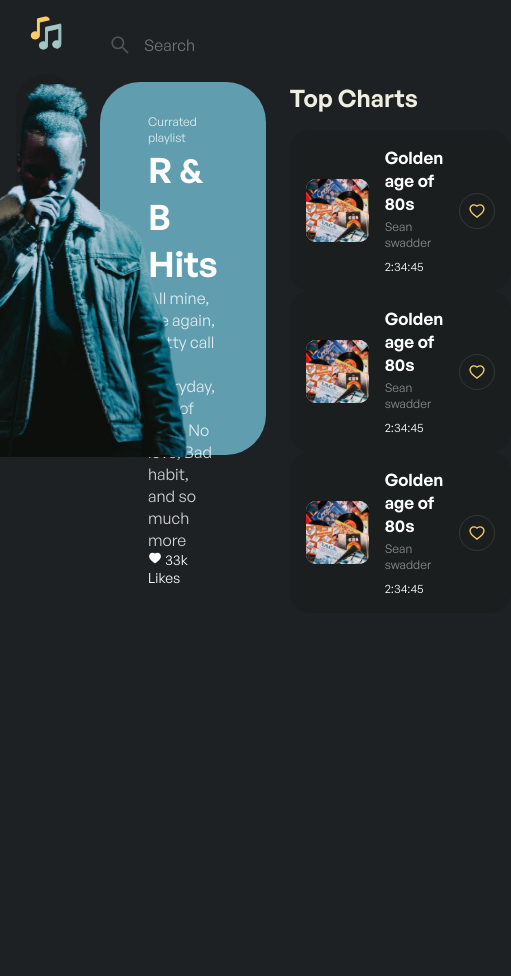
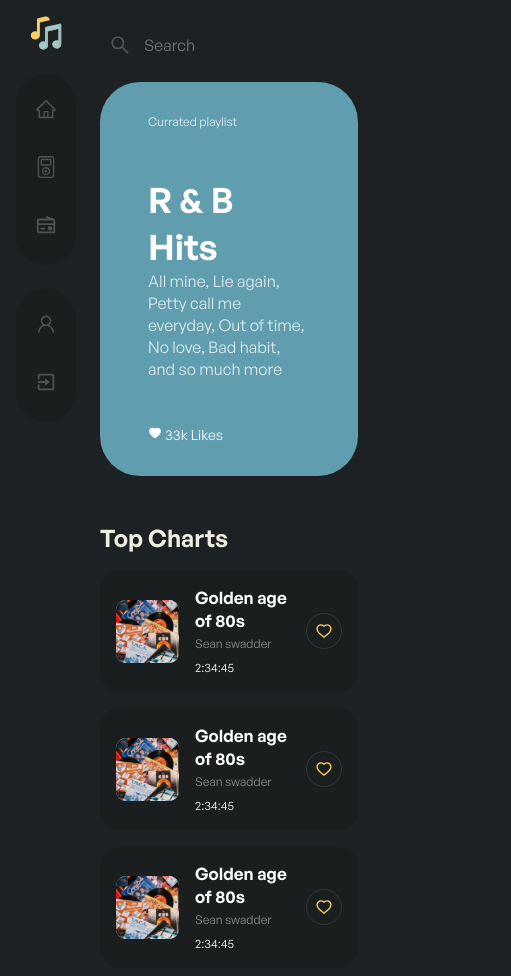
Before and after one commit to Rafaelnoll/React-music, a React (Vite) app: page / in a window 390 px wide. Shown: the whole page, 511 px wide, since content can reach past the window. Before the commit the page ends 844 px from the top, so only its background shows below. Built offline with nearby package versions, Linux system fonts and the light colour scheme.

Commit message:
Adding responsive style to the Charts section

```diff
--- a/src/components/HeroSection/styles.js
+++ b/src/components/HeroSection/styles.js
@@ -10,6 +10,12 @@ export const HeroSectionContainer = styled.div`
 	padding: 32px 48px;
 	display:flex;
 	justify-content:space-between;
+
+	@media (max-width:980px) {
+		&{
+			margin:0;
+		}
+	}
 `;
 
 export const TextsHeroSection = styled.div`
@@ -42,6 +48,18 @@ export const TextsHeroSection = styled.div`
 			color: rgba(255,255,255,0.8);
 		}
 	}
+
+	@media (max-width:980px) {
+		span{
+			margin-bottom:46px;
+		}
+
+		.text-container{
+			p{
+				margin-bottom:46px;
+			}
+		}
+	}
 `;
 
 export const HeroSectionImageContainer = styled.div`
@@ -50,7 +68,13 @@ export const HeroSectionImageContainer = styled.div`
 
 	img{
 		position:absolute;
-		top:-30px;
-		right:0px;
+		top:-32px;
+		right:-45px;
+	}
+
+	@media (max-width:980px) {
+		&{
+			display:none;
+		}
 	}
 `;
--- a/src/components/Main/index.jsx
+++ b/src/components/Main/index.jsx
@@ -1,8 +1,8 @@
 import { HeroSection } from "../HeroSection";
 import { SideMenu } from "../SideMenu";
 import { TopNav } from "../TopNav";
+import { MainContainer, MainContent } from "./styles";
 import { Chart } from "../Chart";
-import { MainContainer, MainContent } from "./styles";
 
 export function Main() {
 	return (
@@ -14,9 +14,11 @@ export function Main() {
 					<HeroSection />
 					<div className="top-charts">
 						<h2>Top Charts</h2>
-						<Chart />
-						<Chart />
-						<Chart />
+						<div className="charts-list">
+							<Chart />
+							<Chart />
+							<Chart />
+						</div>
 					</div>
 				</div>
 			</MainContent>
--- a/src/components/Main/styles.js
+++ b/src/components/Main/styles.js
@@ -13,11 +13,12 @@ export const MainContent = styled.div`
 		display:flex;
 	}
 
-	.top-charts{
-		flex:1;
+	.charts-list{
+		flex:.8;
 		display:flex;
 		flex-direction:column;
 		justify-content:space-between;
+		gap:16px;
 	}
 
 		h2{
@@ -27,4 +28,14 @@ export const MainContent = styled.div`
 			margin-bottom:16px;
 		}
 
+@media (max-width: 980px){
+	.top-charts-container{
+		flex-direction:column;
+	}
+
+	.top-charts{
+		margin-top:46px;
+	}
+}
+
 `;
```
